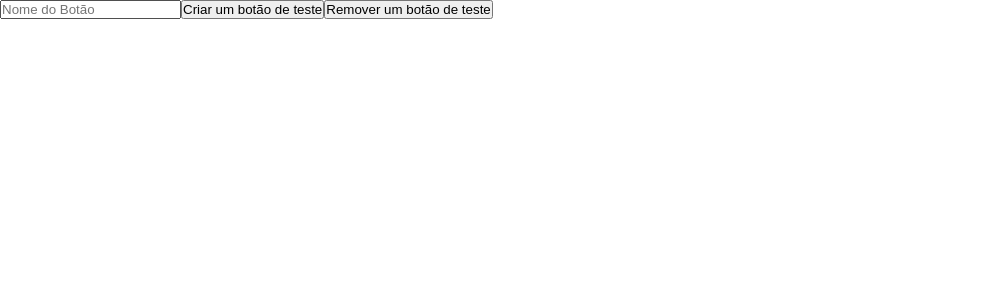
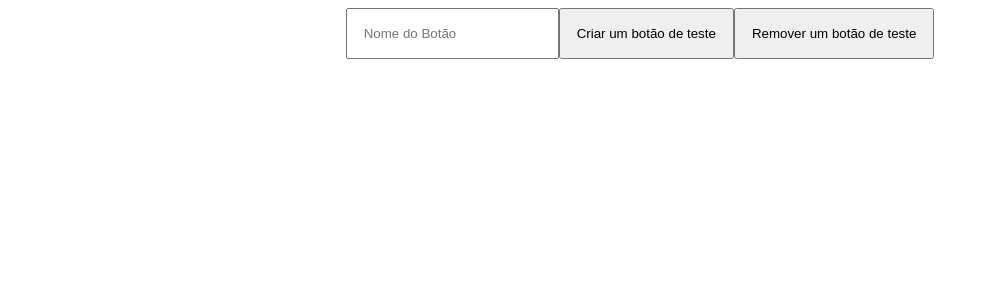
Before and after one commit to WendelFrancy/portfolio-wf, a React (Vite) app: page / in a window 1280 px wide. Shown: the top 300 px of the page, without its empty margins (0-997 px from the left). Built offline with nearby package versions, Linux system fonts and the light colour scheme.

Commit message:
Exercitando Styled-Components

```diff
--- a/package.json
+++ b/package.json
@@ -12,6 +12,7 @@
   "dependencies": {
     "react": "^18.3.1",
     "react-dom": "^18.3.1",
+    "style-components": "^0.1.0",
     "styled-components": "^6.1.13"
   },
   "devDependencies": {
--- a/src/App.jsx
+++ b/src/App.jsx
@@ -1,13 +1,20 @@
 import Options from "./components/menu/Options.jsx"
+import { MainDiv } from "./components/menu/StsMenu.js"
+import { TopMenu } from "./components/menu/StsMenu.js"
+import { StyledMenuDiv } from "./components/menu/StsMenu.js"
 
 function App() {
-  let botaoexcluido = document.querySelectorAll('botaozin')
+
   return (
     <>
-      <Options />
-      <div id="menudiv">
+    <MainDiv>
+      <TopMenu>
+        <Options />
+      <StyledMenuDiv id="menudiv">
 
-      </div>
+      </StyledMenuDiv>
+      </TopMenu>
+    </MainDiv>
     </>
   )
 }
--- a/src/components/menu/BtnsOptions.jsx
+++ b/src/components/menu/BtnsOptions.jsx
@@ -1,12 +1,12 @@
-import App from '/src/App.jsx'
-import Options from './Options';
+import { StsOptions } from './StsMenu';
+
 
 
 const BtnsOptions = ({ idBtn, contentBtn, typeBtn }) => {
     return <>
-        <button id={idBtn} onClick={typeBtn}>
+        <StsOptions id={idBtn} onClick={typeBtn}>
             {contentBtn}
-        </button>
+        </StsOptions>
     </>
 }
 
--- a/src/components/menu/Options.jsx
+++ b/src/components/menu/Options.jsx
@@ -1,13 +1,17 @@
-import { useState } from "react";
 import BtnsOptions from "./BtnsOptions.jsx";
 import TesteInput from "./TesteInput.jsx";
 
 function criarBtn() {
     const botaoteste = document.createElement("button")
     const nomeBotao = document.getElementById('nomeBotao').value
+    botaoteste.className = "botaozin"
     botaoteste.innerText = `${nomeBotao}`
-    botaoteste.className = "botaozin"
-    menudiv.appendChild(botaoteste)
+
+    botaoteste.style.padding = '1rem';
+
+    if (botaoteste.innerHTML !== "") {
+        return menudiv.appendChild(botaoteste)
+    }
 }
 
 function removerBtn() {
--- /dev/null
+++ b/src/components/menu/StsMenu.js
@@ -0,0 +1,26 @@
+import styled from "styled-components";
+
+
+export const StyledMenuDiv = styled.div`
+    display: flex;
+    justify-content: center;
+  `;
+
+export const StsOptions = styled.button`
+    padding: 1rem;
+  `
+
+export const MainDiv = styled.main`
+    padding: 0;
+    margin: 0;
+    box-sizing: border-box;
+  `;
+
+export const TopMenu = styled.section`
+    display: flex;
+    justify-content: center;
+  `
+
+export const StyledInput = styled.input`
+    padding: 1rem;
+  `
--- a/src/components/menu/TesteInput.jsx
+++ b/src/components/menu/TesteInput.jsx
@@ -1,12 +1,12 @@
+import "./StsMenu.js"
+import { StyledInput } from "./StsMenu.js"
 
 const TesteInput = () => {
-
     return (
         <>
-            <input id="nomeBotao" type="text" placeholder="Nome do Botão" />
+            <StyledInput id="nomeBotao" type="text" placeholder="Nome do Botão" />
         </>
     )
-
 }
 
 export default TesteInput
--- a/src/index.css
+++ /dev/null
@@ -1 +0,0 @@
-*{padding: 0; margin: 0; box-sizing: border-box;}
--- a/src/main.tsx
+++ b/src/main.tsx
@@ -1,7 +1,5 @@
 import { createRoot } from 'react-dom/client'
-import './index.css'
 import App from './App.jsx'
-
 
 createRoot(document.getElementById('root')!).render(
     <App />
```
Also changed, not shown: 1 other file (tests, documents, lock files or other folders).
